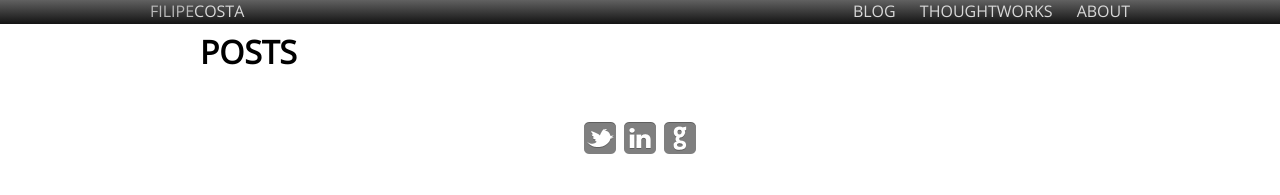
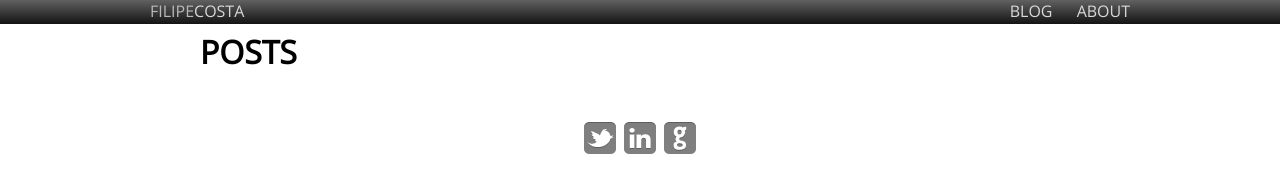
Before and after one commit to filipebarcos/filipebarcos.github.io, a Jekyll site: the page built from index.html, in a window 1280 px wide. Shown: the top 195 px of the page. Built offline with Jekyll 4.4.1, drawn with Linux system fonts in a browser that asks for light colours.

Commit message:
removing thoughtworks link from menubar

```diff
--- a/_layouts/default.html
+++ b/_layouts/default.html
@@ -14,7 +14,6 @@
 			<section class="name"><a href="/"><strong>FILIPE</strong>COSTA</a></section>
 			<ul class="menu">
 	      <li><a href="/blog">BLOG</a></li>
-        <li><a href="http://www.thoughtworks.com" target="_blank">THOUGHTWORKS</a></li>
 	      <li><a href="/about">ABOUT</a></li>
 			</ul>
     </div>
```
